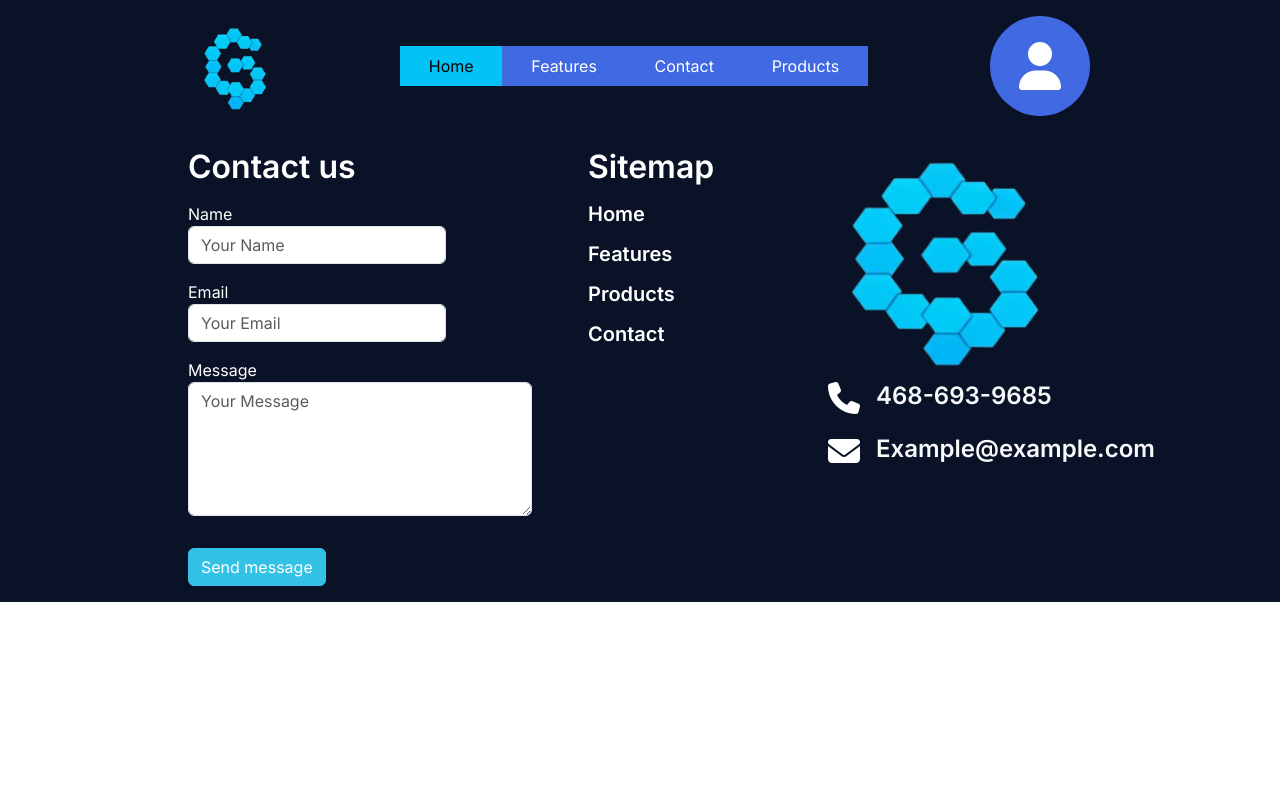
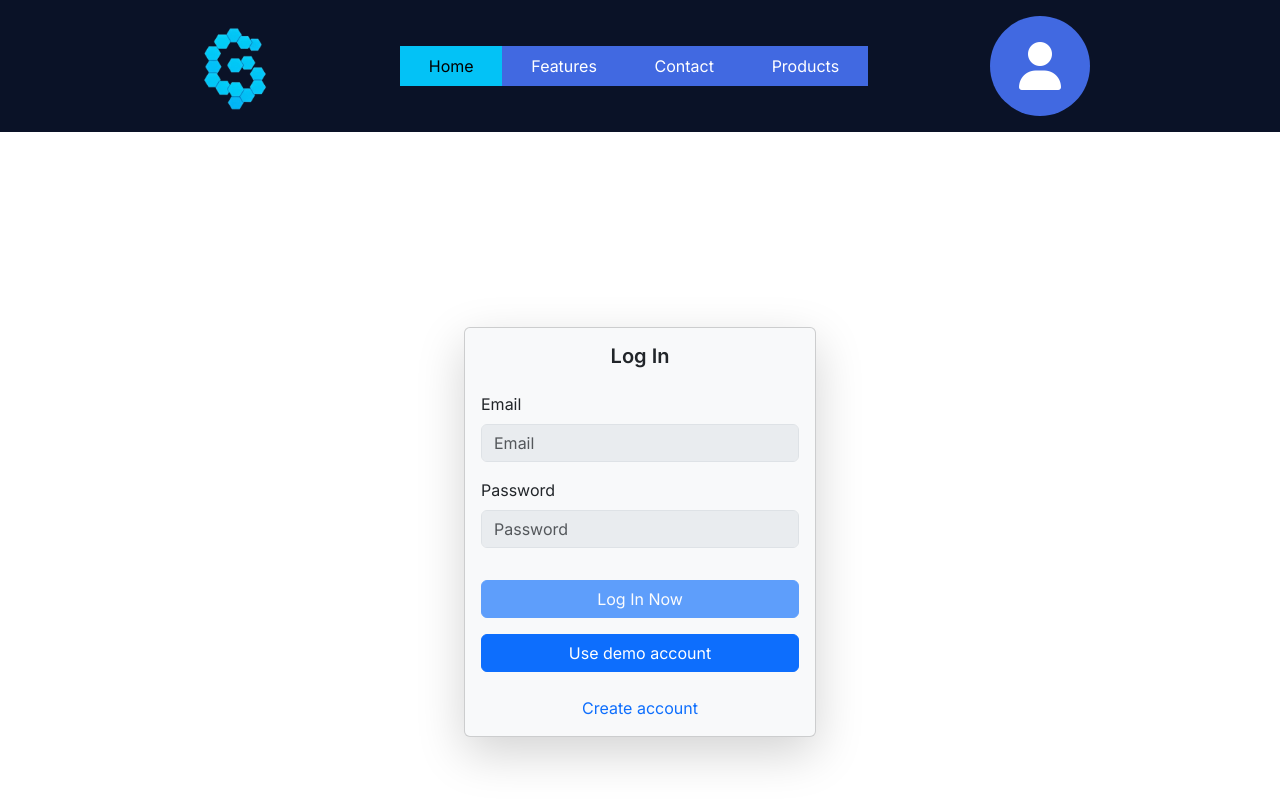
Before and after one commit to SiposSzabolcs/OverclockHeaven-fe, an Angular app: page /login in a window 1280 px wide. Before the commit this address led to /. Shown: the top 800 px of the page. Built offline with nearby package versions, Linux system fonts and the light colour scheme.

Commit message:
Added jwt login

```diff
--- a/src/app/app.config.ts
+++ b/src/app/app.config.ts
@@ -2,7 +2,13 @@ import { ApplicationConfig, provideZoneChangeDetection } from '@angular/core';
 import { provideRouter } from '@angular/router';
 
 import { routes } from './app.routes';
+import { provideHttpClient, withInterceptors } from '@angular/common/http';
+import { customInterceptor } from '../interceptors/custom.interceptor';
 
 export const appConfig: ApplicationConfig = {
-  providers: [provideZoneChangeDetection({ eventCoalescing: true }), provideRouter(routes)]
+  providers: [
+    provideHttpClient(withInterceptors([customInterceptor])),
+    provideZoneChangeDetection({ eventCoalescing: true }),
+    provideRouter(routes),
+  ],
 };
--- a/src/app/app.routes.ts
+++ b/src/app/app.routes.ts
@@ -2,6 +2,7 @@ import { Routes } from '@angular/router';
 import { LandingPageComponent } from '../pages/landing-page/landing-page.component';
 import { FeaturesPageComponent } from '../pages/features-page/features-page.component';
 import { ContactPageComponent } from '../pages/contact-page/contact-page.component';
+import { LoginComponent } from '../pages/login/login.component';
 
 export const routes: Routes = [
   {
@@ -16,4 +17,8 @@ export const routes: Routes = [
     path: 'contact',
     component: ContactPageComponent,
   },
+  {
+    path: 'login',
+    component: LoginComponent,
+  },
 ];
--- /dev/null
+++ b/src/pages/login/login.component.html
@@ -0,0 +1,62 @@
+<div class="container vh-100 d-flex align-items-center justify-content-center">
+  <div class="card shadow-lg bg-body-tertiary" style="width: 22rem">
+    <div class="card-body">
+      <h5 class="card-title text-center mb-4">Log In</h5>
+      <form>
+        <div class="mb-3">
+          <label for="email" class="form-label">Email</label>
+          <div class="input-group">
+            <input
+              type="text"
+              class="form-control bg-body-secondary"
+              id="email"
+              placeholder="Email"
+              [(ngModel)]="loginObject.email"
+              name="email"
+            />
+          </div>
+        </div>
+        <div class="mb-3">
+          <label for="password" class="form-label">Password</label>
+          <div class="input-group">
+            <input
+              type="password"
+              class="form-control bg-body-secondary col"
+              id="password"
+              placeholder="Password"
+              [(ngModel)]="loginObject.password"
+              name="password"
+            />
+          </div>
+        </div>
+        <button
+          type="button"
+          class="btn btn-primary w-100 mt-3"
+          (click)="onLogin('none')"
+          [disabled]="isFormInvalid()"
+        >
+          Log In Now
+        </button>
+        <button
+          type="button"
+          class="btn btn-primary w-100 mt-3"
+          (click)="onLogin('demo')"
+        >
+          Use demo account
+        </button>
+      </form>
+      <div class="text-center mt-4">
+        <a
+          href="/#/register"
+          class="text-decoration-none"
+          style="cursor: pointer"
+        >
+          Create account
+        </a>
+      </div>
+    </div>
+    <p *ngIf="isLoading" class="text-center">
+      Server currently spun down.Please give it 1-2 minutes to start up again.
+    </p>
+  </div>
+</div>
--- /dev/null
+++ b/src/pages/login/login.component.ts
@@ -0,0 +1,57 @@
+import { CommonModule } from '@angular/common';
+import { HttpClient } from '@angular/common/http';
+import { Component, inject } from '@angular/core';
+import { FormsModule } from '@angular/forms';
+import { Router } from '@angular/router';
+
+interface LoginObject {
+  email: string;
+  password: string;
+}
+
+@Component({
+  selector: 'app-login',
+  standalone: true,
+  imports: [FormsModule, CommonModule],
+  templateUrl: './login.component.html',
+  styleUrl: './login.component.css',
+})
+export class LoginComponent {
+  loginObject: LoginObject = {
+    email: '',
+    password: '',
+  };
+  isLoading = false;
+
+  http = inject(HttpClient);
+  router = inject(Router);
+
+  isFormInvalid(): boolean {
+    return !this.loginObject.email || !this.loginObject.password;
+  }
+
+  onLogin(mode: string) {
+    setTimeout(() => {
+      this.isLoading = true;
+    }, 3000);
+
+    if (mode === 'demo') {
+      this.loginObject.email = 'demo@gmail.com';
+      this.loginObject.password = 'test123';
+    }
+
+    console.log(this.loginObject);
+
+    this.http
+      .post('http://localhost:8080/auth/authenticate', this.loginObject)
+      .subscribe((res: any) => {
+        if (res.result) {
+          alert('Login Success');
+          localStorage.setItem('jwtToken', res.token);
+          this.router.navigateByUrl('');
+        } else {
+          alert(res.msg);
+        }
+      });
+  }
+}
```
Also changed, not shown: src/pages/login/login.component.css (added), 1 other file (tests, documents, lock files or other folders).
